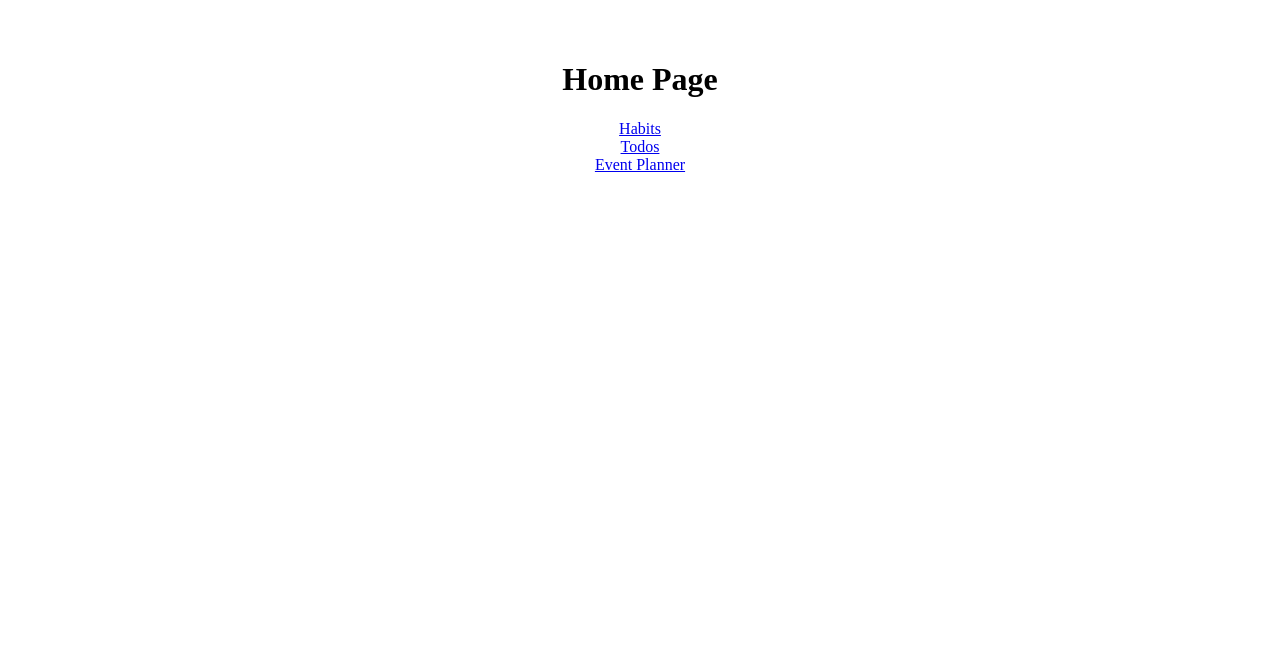
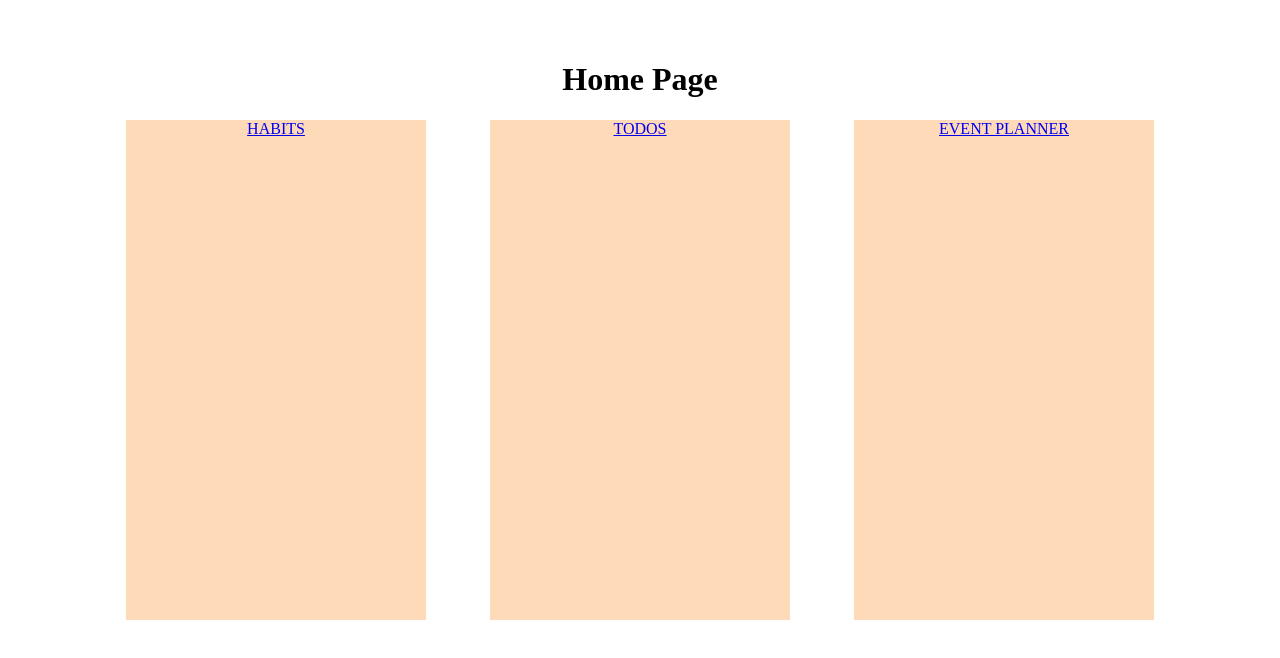
Before and after one commit to ddaviddahlgren/Projektarbete-Frontend-2, a React (Vite) app: page / in a window 1280 px wide. Shown: the top 658 px of the page. Built offline with nearby package versions, Linux system fonts and the light colour scheme.

Commit message:
styling fix

```diff
--- a/src/App.jsx
+++ b/src/App.jsx
@@ -15,7 +15,7 @@ function App() {
     <Router>
       <Routes>
         <Route path='/' element={<Home/>} />
-        <Route path="/habits" element={<Habits />}></Route>
+        <Route path="/habits" element={<Habits />} />
         <Route path='/todos' element={<Todos/>} />     {/* Manau gör Todos <Route></Route> */}
         <Route path='/events' element={<Events/>} />   {/* Oscar gör Event Planner <Route></Route> */}
         {/* <Route path='*' element={} /> */}
--- a/src/pages/home/Home.jsx
+++ b/src/pages/home/Home.jsx
@@ -1,17 +1,25 @@
 import { Link } from "react-router-dom";
+import style from './Home.module.css'
 
-const Home =()=>{
-
-    return(
+const Home = () => {
+  return (
     <>
       <h1>Home Page</h1>
       <nav>
-            <Link to="/habits">Habits</Link><br/>
-            <Link to="/todos">Todos</Link><br/>
-            <Link to="/events">Event Planner</Link>
+        <Link to="/habits">
+          <div className={style.homeContainer}>HABITS</div>
+        </Link>
+        <br />
+        <Link to="/todos">
+          <div className={style.homeContainer}>TODOS</div>
+        </Link>
+        <br />
+        <Link to="/events">
+          <div className={style.homeContainer}>EVENT PLANNER</div>
+        </Link>
       </nav>
     </>
   );
-}
+};
 
 export default Home;
--- /dev/null
+++ b/src/pages/home/Home.module.css
@@ -0,0 +1,10 @@
+.homeContainer {
+    width: 300px;
+    height: 500px;
+    background-color: peachpuff;
+}
+nav {
+    display: flex;
+    gap: 2rem;
+    justify-content: center;
+}
```
Also changed, not shown: src/pages/home/Home.css (deleted). Lines whose indentation alone changed are shown as unchanged.
